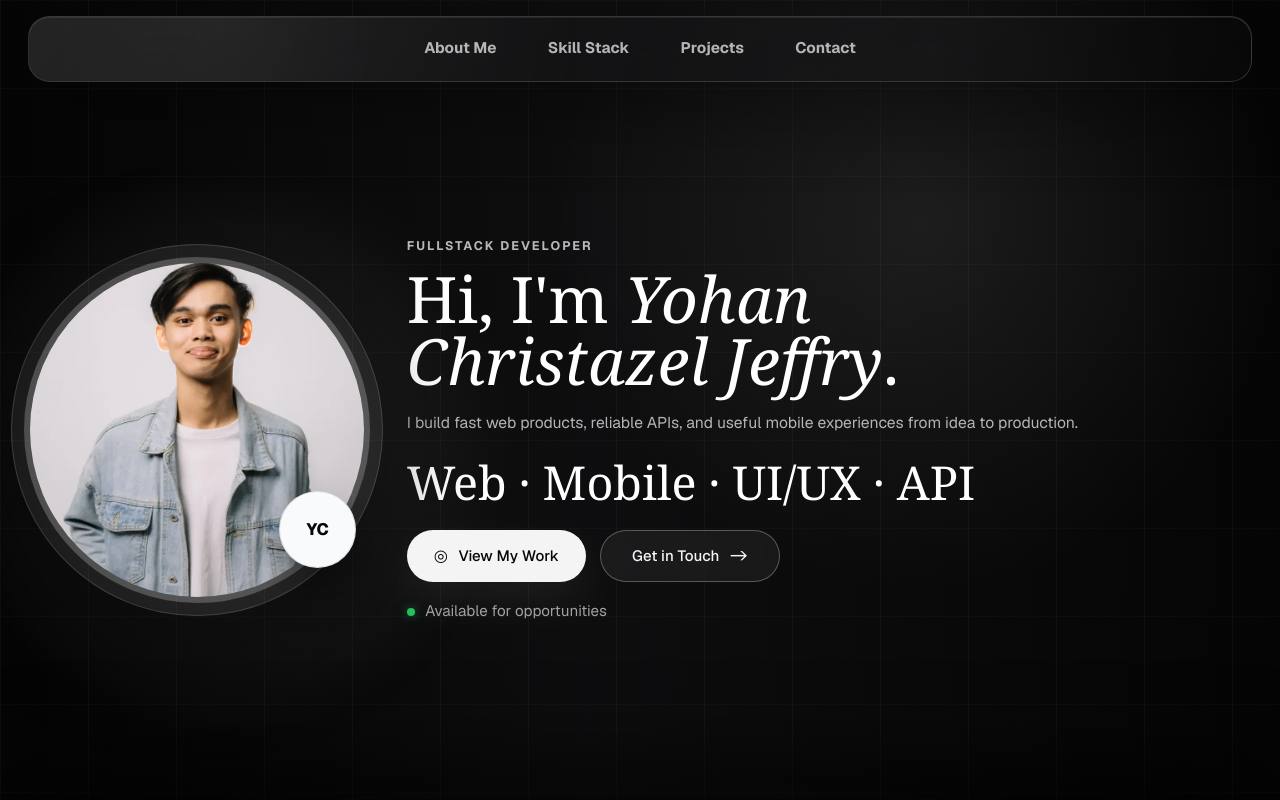
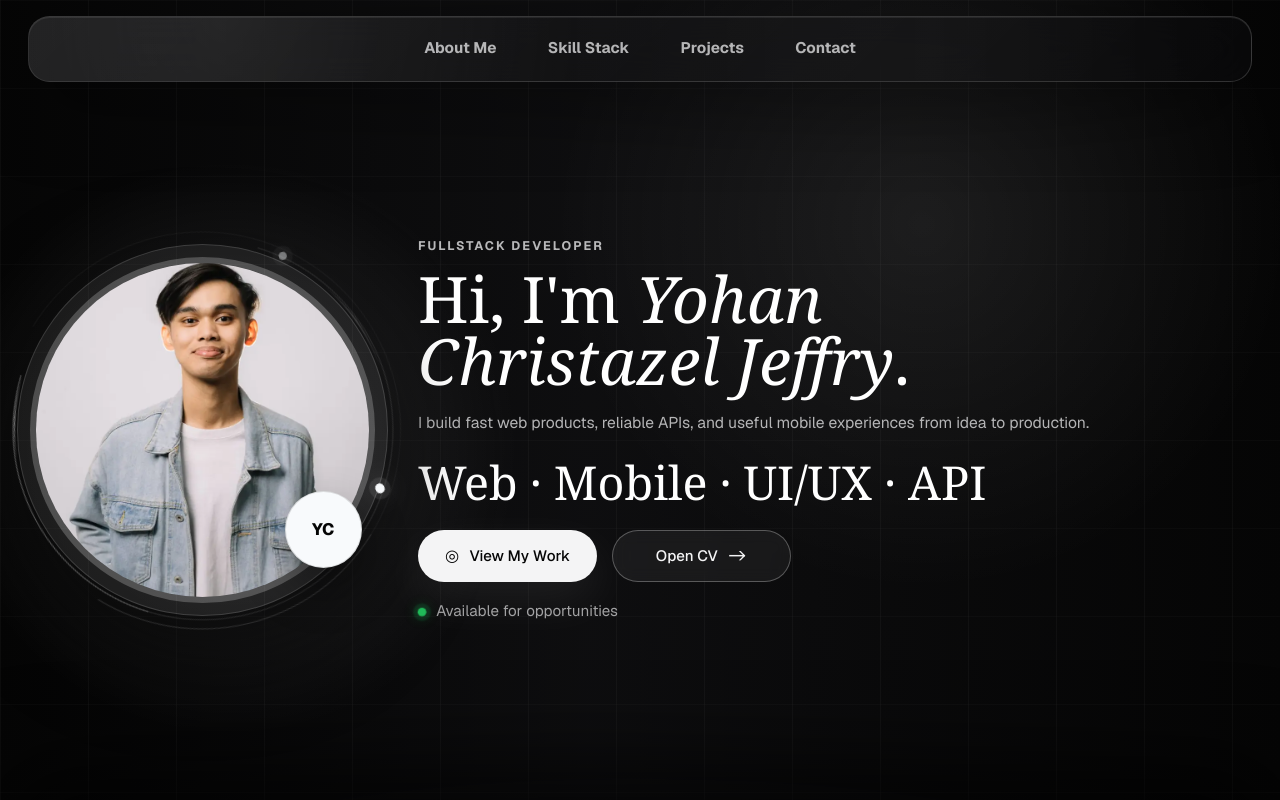
Before and after one commit to Christazel/portfolio, a Next.js app: page / in a window 1280 px wide. Shown: the top 800 px of the page. Built offline with nearby package versions, Linux system fonts and the light colour scheme; no server answers.

Commit message:
Polish hero interactions and cursor effects

```diff
--- a/app/globals.css
+++ b/app/globals.css
@@ -350,7 +350,7 @@ h1, h2, h3, h4 {
   margin-inline: auto;
   grid-template-columns: minmax(17rem, 0.38fr) minmax(0, 1fr);
   align-items: center;
-  gap: clamp(2rem, 4vw, 4.6rem);
+  gap: clamp(3rem, 5.2vw, 6.25rem);
   padding-top: clamp(6.25rem, 12svh, 8rem);
   padding-bottom: clamp(2rem, 5svh, 4rem);
 }
@@ -361,6 +361,7 @@ h1, h2, h3, h4 {
   aspect-ratio: 1;
   align-self: center;
   justify-self: center;
+  margin-left: clamp(0.35rem, 1.2vw, 1.5rem);
   transition: transform 0.35s ease, filter 0.35s ease;
 }
 
@@ -368,6 +369,7 @@ h1, h2, h3, h4 {
   content: "";
   position: absolute;
   inset: -0.8rem;
+  z-index: 0;
   border-radius: 999px;
   border: 1px solid rgba(255, 255, 255, 0.14);
   background: rgba(255, 255, 255, 0.055);
@@ -375,6 +377,76 @@ h1, h2, h3, h4 {
   transition: border-color 0.35s ease, box-shadow 0.35s ease, transform 0.35s ease;
 }
 
+.hero-portrait-shell::after {
+  content: "";
+  position: absolute;
+  inset: -1rem;
+  z-index: 0;
+  border-radius: 999px;
+  background:
+    conic-gradient(
+      from 35deg,
+      transparent 0deg,
+      transparent 36deg,
+      rgba(255, 255, 255, 0.58) 48deg,
+      transparent 62deg,
+      transparent 176deg,
+      rgba(255, 255, 255, 0.28) 190deg,
+      transparent 206deg,
+      transparent 360deg
+    );
+  opacity: 0.72;
+  -webkit-mask: radial-gradient(farthest-side, transparent calc(100% - 2px), #000 calc(100% - 1px));
+  mask: radial-gradient(farthest-side, transparent calc(100% - 2px), #000 calc(100% - 1px));
+  pointer-events: none;
+  animation: portrait-ring-spin 12s linear infinite;
+}
+
+.hero-portrait-orbit {
+  position: absolute;
+  inset: -1.12rem;
+  z-index: 0;
+  border-radius: 999px;
+  border: 1px solid rgba(255, 255, 255, 0.1);
+  border-right-color: rgba(255, 255, 255, 0.3);
+  border-bottom-color: transparent;
+  pointer-events: none;
+  animation: portrait-orbit-spin 15s linear infinite;
+}
+
+.hero-portrait-orbit::before {
+  content: "";
+  position: absolute;
+  top: 13%;
+  left: 15%;
+  width: clamp(0.42rem, 0.72vw, 0.66rem);
+  aspect-ratio: 1;
+  border-radius: 999px;
+  background: #f8fafc;
+  box-shadow:
+    0 0 0 0.38rem rgba(255, 255, 255, 0.08),
+    0 0 22px rgba(255, 255, 255, 0.34);
+}
+
+.hero-portrait-orbit-secondary {
+  inset: -1.65rem;
+  opacity: 0.55;
+  border-color: rgba(255, 255, 255, 0.08);
+  border-left-color: rgba(255, 255, 255, 0.24);
+  border-top-color: transparent;
+  animation-duration: 22s;
+  animation-direction: reverse;
+}
+
+.hero-portrait-orbit-secondary::before {
+  top: auto;
+  left: auto;
+  right: 11%;
+  bottom: 19%;
+  width: clamp(0.34rem, 0.6vw, 0.54rem);
+  opacity: 0.82;
+}
+
 .hero-portrait-shell:hover,
 .hero-portrait-shell:focus-within {
   transform: translateY(-0.45rem) scale(1.018);
@@ -390,6 +462,7 @@ h1, h2, h3, h4 {
 
 .hero-portrait {
   position: relative;
+  z-index: 1;
   width: 100%;
   height: 100%;
   border: 0.42rem solid rgba(255, 255, 255, 0.22);
@@ -409,6 +482,7 @@ h1, h2, h3, h4 {
   position: absolute;
   right: 4%;
   bottom: 10%;
+  z-index: 2;
   display: grid;
   width: clamp(3.4rem, 6vw, 5rem);
   aspect-ratio: 1;
@@ -636,6 +710,7 @@ h1, h2, h3, h4 {
   border-radius: 999px;
   background: #22c55e;
   box-shadow: 0 0 10px rgba(34, 197, 94, 0.5);
+  animation: availability-pulse 1.75s ease-in-out infinite;
 }
 
 .hero-title {
@@ -1219,6 +1294,40 @@ h1, h2, h3, h4 {
   box-shadow: none;
 }
 
+@keyframes portrait-ring-spin {
+  from {
+    transform: rotate(0deg);
+  }
+  to {
+    transform: rotate(360deg);
+  }
+}
+
+@keyframes portrait-orbit-spin {
+  from {
+    transform: rotate(0deg);
+  }
+  to {
+    transform: rotate(360deg);
+  }
+}
+
+@keyframes availability-pulse {
+  0%,
+  100% {
+    opacity: 0.72;
+    transform: scale(0.92);
+    box-shadow: 0 0 8px rgba(34, 197, 94, 0.34);
+  }
+  45% {
+    opacity: 1;
+    transform: scale(1.12);
+    box-shadow:
+      0 0 0 0.32rem rgba(34, 197, 94, 0.1),
+      0 0 18px rgba(34, 197, 94, 0.68);
+  }
+}
+
 @keyframes skill-marquee {
   from {
     transform: translateX(0);
@@ -1247,6 +1356,12 @@ h1, h2, h3, h4 {
 }
 
 @media (prefers-reduced-motion: reduce) {
+  .hero-portrait-shell::after,
+  .hero-portrait-orbit,
+  .hero-dot {
+    animation: none;
+  }
+
   .skill-track {
     animation: none;
     flex-wrap: wrap;
@@ -1315,6 +1430,7 @@ h1, h2, h3, h4 {
 
   .hero-portrait-shell {
     width: min(14rem, 44vw);
+    margin-left: 0;
   }
 
   .hero-copy {
@@ -1395,6 +1511,7 @@ h1, h2, h3, h4 {
 
   .hero-portrait-shell {
     width: min(10.5rem, 47vw);
+    margin-left: 0;
   }
 
   .hero-display {
@@ -1715,6 +1832,79 @@ h1, h2, h3, h4 {
 
 .page-enter {
   animation: page-in 0.5s ease-out both;
+}
+
+.cursor-follower {
+  position: fixed;
+  left: 0;
+  top: 0;
+  z-index: 2147483000;
+  width: 2.6rem;
+  height: 2.6rem;
+  border: 1px solid rgba(255, 255, 255, 0.78);
+  border-radius: 999px;
+  background: rgba(255, 255, 255, 0.018);
+  opacity: 0;
+  pointer-events: none;
+  box-shadow:
+    0 0 0 1px rgba(255, 255, 255, 0.08),
+    0 0 26px rgba(255, 255, 255, 0.24);
+  transition:
+    width 0.24s ease,
+    height 0.24s ease,
+    border-color 0.24s ease,
+    opacity 0.18s ease;
+  will-change: transform, opacity;
+}
+
+.cursor-trail {
+  position: fixed;
+  left: 0;
+  top: 0;
+  z-index: 2147482999;
+  width: 1.8rem;
+  height: 1.8rem;
+  border-radius: 999px;
+  background: rgba(255, 255, 255, 0.18);
+  filter: blur(10px);
+  opacity: 0;
+  pointer-events: none;
+  transition: opacity 0.18s ease;
+  will-change: transform, opacity;
+}
+
+.cursor-trail-visible {
+  opacity: 0.42;
+}
+
+.cursor-follower::before {
+  content: "";
+  position: absolute;
+  left: 50%;
+  top: 50%;
+  width: 0.28rem;
+  height: 0.28rem;
+  border-radius: 999px;
+  background: rgba(255, 255, 255, 0.9);
+  transform: translate(-50%, -50%);
+  box-shadow: 0 0 12px rgba(255, 255, 255, 0.34);
+}
+
+.cursor-follower-visible {
+  opacity: 1;
+}
+
+.cursor-follower-active {
+  width: 2.95rem;
+  height: 2.95rem;
+  border-color: rgba(255, 255, 255, 0.82);
+}
+
+@media (not (any-pointer: fine)), (prefers-reduced-motion: reduce) {
+  .cursor-trail,
+  .cursor-follower {
+    display: none;
+  }
 }
 
 .site-shell {
--- a/app/layout.tsx
+++ b/app/layout.tsx
@@ -1,6 +1,7 @@
 import "./globals.css";
 import type { Metadata, Viewport } from "next";
 import { Geist } from "next/font/google";
+import CursorFollower from "@/components/layout/CursorFollower";
 import OpeningLoader from "@/components/layout/OpeningLoader";
 
 const geistSans = Geist({
@@ -24,6 +25,7 @@ export default function RootLayout({ children }: { children: React.ReactNode })
     <html lang="id">
       <body className={geistSans.className}>
         <OpeningLoader />
+        <CursorFollower />
         <div className="site-shell relative z-10 min-h-screen">
           {children}
         </div>
--- /dev/null
+++ b/components/layout/CursorFollower.tsx
@@ -0,0 +1,116 @@
+"use client";
+
+import { memo, useEffect, useRef } from "react";
+
+const INTERACTIVE_SELECTOR =
+  'a, button, input, textarea, select, [role="button"], [tabindex]:not([tabindex="-1"])';
+
+function CursorFollowerComponent() {
+  const ringRef = useRef<HTMLDivElement>(null);
+  const trailRef = useRef<HTMLDivElement>(null);
+
+  useEffect(() => {
+    const ring = ringRef.current;
+    const trail = trailRef.current;
+    if (!ring || !trail) return;
+
+    const finePointer = window.matchMedia("(any-pointer: fine)");
+    const reducedMotion = window.matchMedia("(prefers-reduced-motion: reduce)");
+
+    if (!finePointer.matches || reducedMotion.matches) {
+      return;
+    }
+
+    let targetX = window.innerWidth / 2;
+    let targetY = window.innerHeight / 2;
+    let currentX = targetX;
+    let currentY = targetY;
+    let trailX = targetX;
+    let trailY = targetY;
+    let currentScale = 1;
+    let targetScale = 1;
+    let frameId = 0;
+
+    const render = () => {
+      currentX += (targetX - currentX) * 0.18;
+      currentY += (targetY - currentY) * 0.18;
+      trailX += (targetX - trailX) * 0.11;
+      trailY += (targetY - trailY) * 0.11;
+      currentScale += (targetScale - currentScale) * 0.16;
+
+      ring.style.transform = `translate3d(${currentX}px, ${currentY}px, 0) translate(-50%, -50%) scale(${currentScale})`;
+      trail.style.transform = `translate3d(${trailX}px, ${trailY}px, 0) translate(-50%, -50%)`;
+      frameId = window.requestAnimationFrame(render);
+    };
+
+    const show = () => {
+      ring.classList.add("cursor-follower-visible");
+      trail.classList.add("cursor-trail-visible");
+    };
+
+    const hide = () => {
+      ring.classList.remove("cursor-follower-visible", "cursor-follower-active");
+      trail.classList.remove("cursor-trail-visible");
+      targetScale = 1;
+    };
+
+    const handlePointerMove = (event: PointerEvent) => {
+      if (event.pointerType !== "mouse") return;
+
+      targetX = event.clientX;
+      targetY = event.clientY;
+      show();
+    };
+
+    const handlePointerOver = (event: PointerEvent) => {
+      const target = event.target;
+      if (target instanceof Element && target.closest(INTERACTIVE_SELECTOR)) {
+        ring.classList.add("cursor-follower-active");
+        targetScale = 1.38;
+        return;
+      }
+
+      ring.classList.remove("cursor-follower-active");
+      targetScale = 1;
+    };
+
+    const handlePointerDown = () => {
+      targetScale = 0.82;
+    };
+
+    const handlePointerUp = (event: PointerEvent) => {
+      const target = event.target;
+      targetScale = target instanceof Element && target.closest(INTERACTIVE_SELECTOR) ? 1.38 : 1;
+    };
+
+    frameId = window.requestAnimationFrame(render);
+
+    window.addEventListener("pointermove", handlePointerMove, { passive: true });
+    window.addEventListener("pointerover", handlePointerOver, { passive: true });
+    window.addEventListener("pointerleave", hide, { passive: true });
+    window.addEventListener("pointerdown", handlePointerDown, { passive: true });
+    window.addEventListener("pointerup", handlePointerUp, { passive: true });
+    window.addEventListener("blur", hide);
+
+    return () => {
+      window.cancelAnimationFrame(frameId);
+      window.removeEventListener("pointermove", handlePointerMove);
+      window.removeEventListener("pointerover", handlePointerOver);
+      window.removeEventListener("pointerleave", hide);
+      window.removeEventListener("pointerdown", handlePointerDown);
+      window.removeEventListener("pointerup", handlePointerUp);
+      window.removeEventListener("blur", hide);
+    };
+  }, []);
+
+  return (
+    <>
+      <div ref={trailRef} className="cursor-trail" aria-hidden="true" />
+      <div ref={ringRef} className="cursor-follower" aria-hidden="true" />
+    </>
+  );
+}
+
+const CursorFollower = memo(CursorFollowerComponent);
+
+export default CursorFollower;
--- a/components/sections/HeroSection.tsx
+++ b/components/sections/HeroSection.tsx
@@ -7,13 +7,14 @@ export default function HeroSection() {
 
       <div className="hero-cover-inner">
         <div className="hero-portrait-shell">
+          <span className="hero-portrait-orbit hero-portrait-orbit-primary" aria-hidden="true" />
+          <span className="hero-portrait-orbit hero-portrait-orbit-secondary" aria-hidden="true" />
           <Image
             src="/asset/profile_800.webp"
             alt="Yohan Christazel Jeffry"
             width={480}
             height={480}
             priority
-            quality={62}
             sizes="(max-width: 520px) 42vw, (max-width: 980px) 36vw, 24vw"
             className="hero-portrait"
           />
@@ -40,8 +41,13 @@ export default function HeroSection() {
               <span className="hero-btn-icon" aria-hidden="true">◎</span>
               <span>View My Work</span>
             </a>
-            <a className="btn-neon-ghost" href="#contact">
-              <span>Get in Touch</span>
+            <a
+              className="btn-neon-ghost"
+              href="/asset/yohan-christazel-jeffry-cv.pdf"
+              target="_blank"
+              rel="noopener noreferrer"
+            >
+              <span>Open CV</span>
               <span aria-hidden="true">-&gt;</span>
             </a>
           </div>
```
